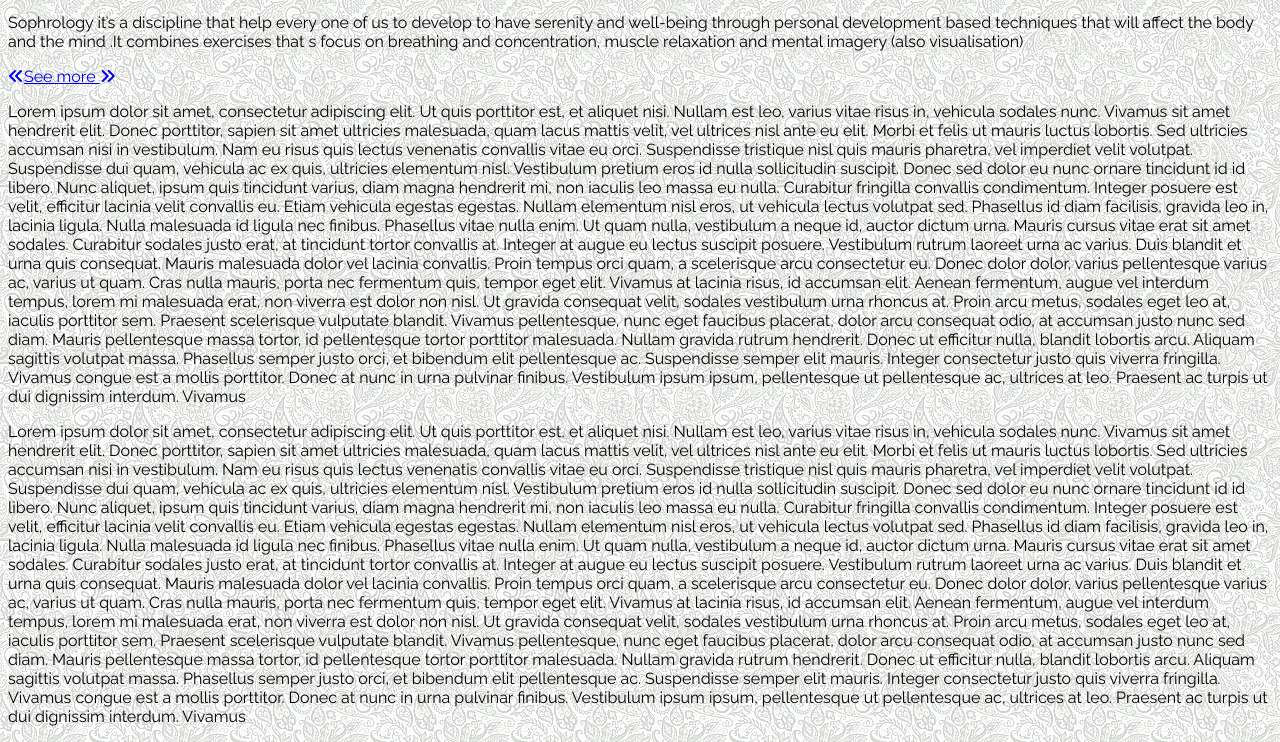
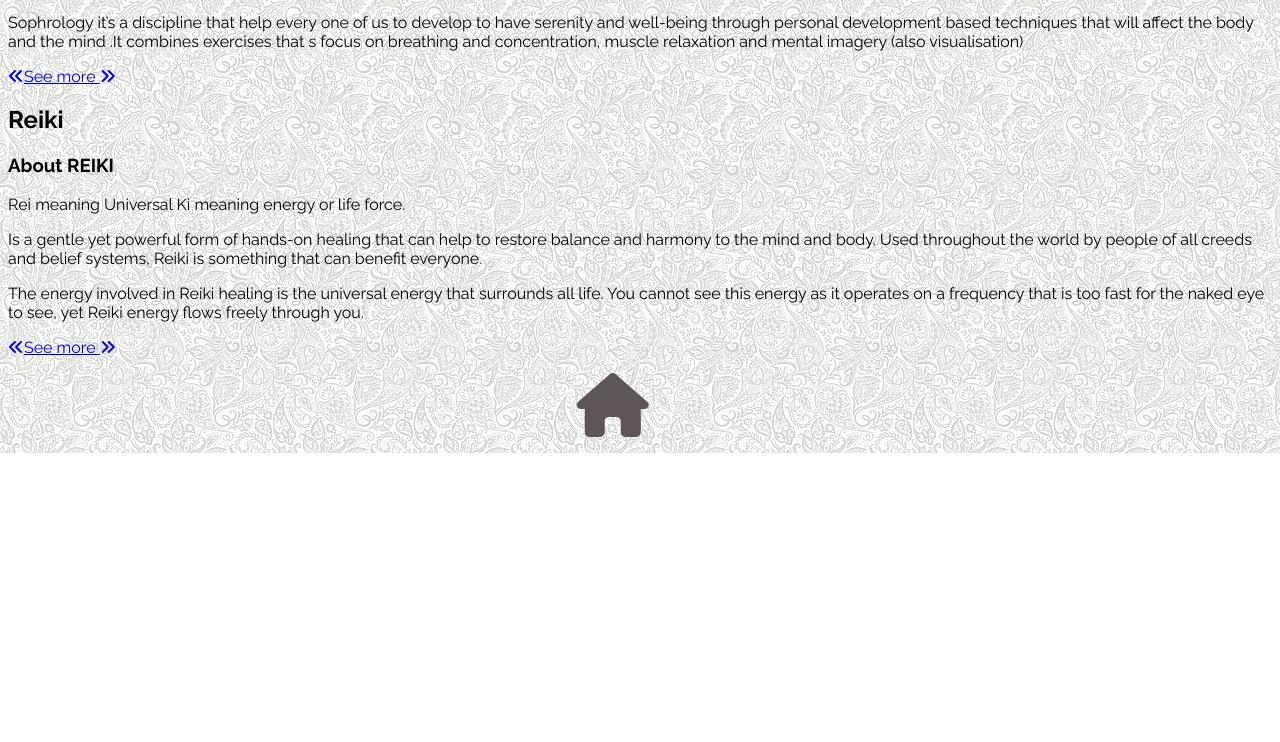
Before and after one commit to LazezBZH/Site-Marie, a plain HTML site: page index.html in a window 1280 px wide. Shown: the part 587-1329 px from the top of the page. After the commit the page ends 1040 px from the top, so only its background shows below. Drawn offline with Linux system fonts and the light colour scheme.

Commit message:
V7 reiki brut

```diff
--- a/index.html
+++ b/index.html
@@ -49,15 +49,15 @@
           </ul>
         </li>
         <li>
-          <a href="#">Reiki</a>
+          <a href="reiki.html">Reiki</a>
           <ul>
-            <li><a href="#">What is Reiki?</a></li>
-            <li><a href="#">Reported Benefits of Reiki</a></li>
-            <li><a href="#">Reiki Distance</a></li>
+            <li><a href="reiki.html#defr">What is Reiki?</a></li>
+            <li><a href="reiki.html#benefitsr">Reported Benefits of Reiki</a></li>
+            <li><a href="reiki.html#distancer">Reiki Distance</a></li>
           </ul>
         </li>
         <li>
-          <a href="#">Contact me</a>
+          <a href="contact.html">Contact me</a>
         </li>
       </ul></div>
     </header>
@@ -75,90 +75,17 @@
 
     </article>
     </section>
-    <section>
-      <p>
-        Lorem ipsum dolor sit amet, consectetur adipiscing elit. Ut quis
-        porttitor est, et aliquet nisi. Nullam est leo, varius vitae risus in,
-        vehicula sodales nunc. Vivamus sit amet hendrerit elit. Donec porttitor,
-        sapien sit amet ultricies malesuada, quam lacus mattis velit, vel
-        ultrices nisl ante eu elit. Morbi et felis ut mauris luctus lobortis.
-        Sed ultricies accumsan nisi in vestibulum. Nam eu risus quis lectus
-        venenatis convallis vitae eu orci. Suspendisse tristique nisl quis
-        mauris pharetra, vel imperdiet velit volutpat. Suspendisse dui quam,
-        vehicula ac ex quis, ultricies elementum nisl. Vestibulum pretium eros
-        id nulla sollicitudin suscipit. Donec sed dolor eu nunc ornare tincidunt
-        id id libero. Nunc aliquet, ipsum quis tincidunt varius, diam magna
-        hendrerit mi, non iaculis leo massa eu nulla. Curabitur fringilla
-        convallis condimentum. Integer posuere est velit, efficitur lacinia
-        velit convallis eu. Etiam vehicula egestas egestas. Nullam elementum
-        nisl eros, ut vehicula lectus volutpat sed. Phasellus id diam facilisis,
-        gravida leo in, lacinia ligula. Nulla malesuada id ligula nec finibus.
-        Phasellus vitae nulla enim. Ut quam nulla, vestibulum a neque id, auctor
-        dictum urna. Mauris cursus vitae erat sit amet sodales. Curabitur
-        sodales justo erat, at tincidunt tortor convallis at. Integer at augue
-        eu lectus suscipit posuere. Vestibulum rutrum laoreet urna ac varius.
-        Duis blandit et urna quis consequat. Mauris malesuada dolor vel lacinia
-        convallis. Proin tempus orci quam, a scelerisque arcu consectetur eu.
-        Donec dolor dolor, varius pellentesque varius ac, varius ut quam. Cras
-        nulla mauris, porta nec fermentum quis, tempor eget elit. Vivamus at
-        lacinia risus, id accumsan elit. Aenean fermentum, augue vel interdum
-        tempus, lorem mi malesuada erat, non viverra est dolor non nisl. Ut
-        gravida consequat velit, sodales vestibulum urna rhoncus at. Proin arcu
-        metus, sodales eget leo at, iaculis porttitor sem. Praesent scelerisque
-        vulputate blandit. Vivamus pellentesque, nunc eget faucibus placerat,
-        dolor arcu consequat odio, at accumsan justo nunc sed diam. Mauris
-        pellentesque massa tortor, id pellentesque tortor porttitor malesuada.
-        Nullam gravida rutrum hendrerit. Donec ut efficitur nulla, blandit
-        lobortis arcu. Aliquam sagittis volutpat massa. Phasellus semper justo
-        orci, et bibendum elit pellentesque ac. Suspendisse semper elit mauris.
-        Integer consectetur justo quis viverra fringilla. Vivamus congue est a
-        mollis porttitor. Donec at nunc in urna pulvinar finibus. Vestibulum
-        ipsum ipsum, pellentesque ut pellentesque ac, ultrices at leo. Praesent
-        ac turpis ut dui dignissim interdum. Vivamus
-      </p>
+    <section class="reiki">
+      <article>
+      <h2>Reiki</h2>
+        <h3 id="defr">About REIKI</h3>
+        <p>Rei meaning Universal  Ki meaning energy or life force.</p>
+        <p>Is a gentle yet powerful form of hands-on healing that can help to restore balance and harmony to the mind and body. Used throughout the world by people of all creeds and belief systems, Reiki is something that can benefit everyone.</p>
+        <p>The energy involved in Reiki healing is the universal energy that surrounds all life. You cannot see this energy as it operates on a frequency that is too fast for the naked eye to see, yet Reiki energy flows freely through you.</p>
+        <p><a href="reiki.html"><i class="fas fa-angle-double-left"></i>See more <i class="fas fa-angle-double-right"></i></a></p>
+      </article>
     </section>
-    <section>
-      <p>
-        Lorem ipsum dolor sit amet, consectetur adipiscing elit. Ut quis
-        porttitor est, et aliquet nisi. Nullam est leo, varius vitae risus in,
-        vehicula sodales nunc. Vivamus sit amet hendrerit elit. Donec porttitor,
-        sapien sit amet ultricies malesuada, quam lacus mattis velit, vel
-        ultrices nisl ante eu elit. Morbi et felis ut mauris luctus lobortis.
-        Sed ultricies accumsan nisi in vestibulum. Nam eu risus quis lectus
-        venenatis convallis vitae eu orci. Suspendisse tristique nisl quis
-        mauris pharetra, vel imperdiet velit volutpat. Suspendisse dui quam,
-        vehicula ac ex quis, ultricies elementum nisl. Vestibulum pretium eros
-        id nulla sollicitudin suscipit. Donec sed dolor eu nunc ornare tincidunt
-        id id libero. Nunc aliquet, ipsum quis tincidunt varius, diam magna
-        hendrerit mi, non iaculis leo massa eu nulla. Curabitur fringilla
-        convallis condimentum. Integer posuere est velit, efficitur lacinia
-        velit convallis eu. Etiam vehicula egestas egestas. Nullam elementum
-        nisl eros, ut vehicula lectus volutpat sed. Phasellus id diam facilisis,
-        gravida leo in, lacinia ligula. Nulla malesuada id ligula nec finibus.
-        Phasellus vitae nulla enim. Ut quam nulla, vestibulum a neque id, auctor
-        dictum urna. Mauris cursus vitae erat sit amet sodales. Curabitur
-        sodales justo erat, at tincidunt tortor convallis at. Integer at augue
-        eu lectus suscipit posuere. Vestibulum rutrum laoreet urna ac varius.
-        Duis blandit et urna quis consequat. Mauris malesuada dolor vel lacinia
-        convallis. Proin tempus orci quam, a scelerisque arcu consectetur eu.
-        Donec dolor dolor, varius pellentesque varius ac, varius ut quam. Cras
-        nulla mauris, porta nec fermentum quis, tempor eget elit. Vivamus at
-        lacinia risus, id accumsan elit. Aenean fermentum, augue vel interdum
-        tempus, lorem mi malesuada erat, non viverra est dolor non nisl. Ut
-        gravida consequat velit, sodales vestibulum urna rhoncus at. Proin arcu
-        metus, sodales eget leo at, iaculis porttitor sem. Praesent scelerisque
-        vulputate blandit. Vivamus pellentesque, nunc eget faucibus placerat,
-        dolor arcu consequat odio, at accumsan justo nunc sed diam. Mauris
-        pellentesque massa tortor, id pellentesque tortor porttitor malesuada.
-        Nullam gravida rutrum hendrerit. Donec ut efficitur nulla, blandit
-        lobortis arcu. Aliquam sagittis volutpat massa. Phasellus semper justo
-        orci, et bibendum elit pellentesque ac. Suspendisse semper elit mauris.
-        Integer consectetur justo quis viverra fringilla. Vivamus congue est a
-        mollis porttitor. Donec at nunc in urna pulvinar finibus. Vestibulum
-        ipsum ipsum, pellentesque ut pellentesque ac, ultrices at leo. Praesent
-        ac turpis ut dui dignissim interdum. Vivamus
-      </p>
-    </section>
+    <p> <a href="index.html" class="aboutme"><i class="fas fa-home"></i></a></p>
     </main>
   </body>
 </html>
```
Also changed, not shown: contact.html (added, +44 -0 lines), parcours.html (+13 -12 lines), reiki.html (added, +111 -0 lines), sophro.html (+12 -11 lines).
